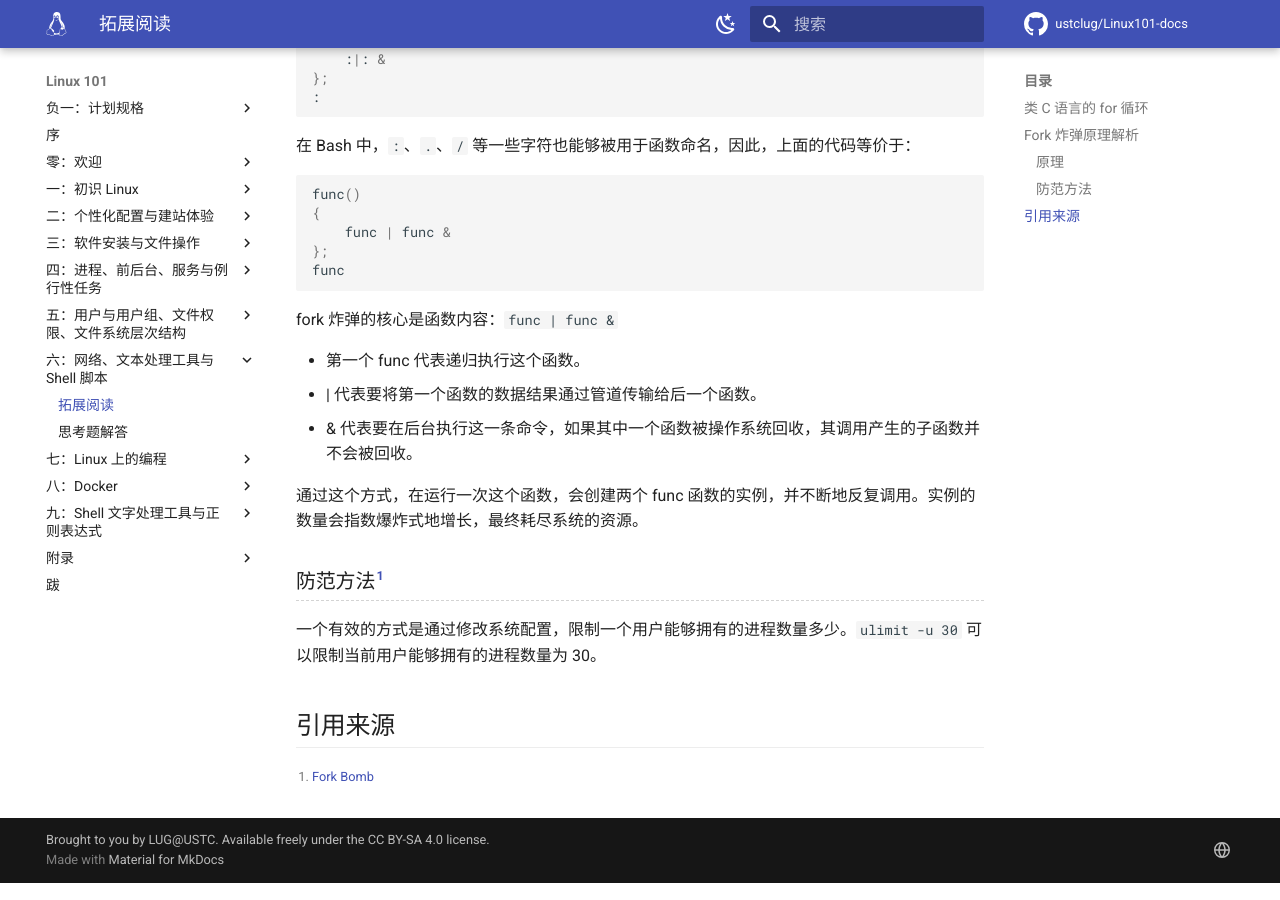
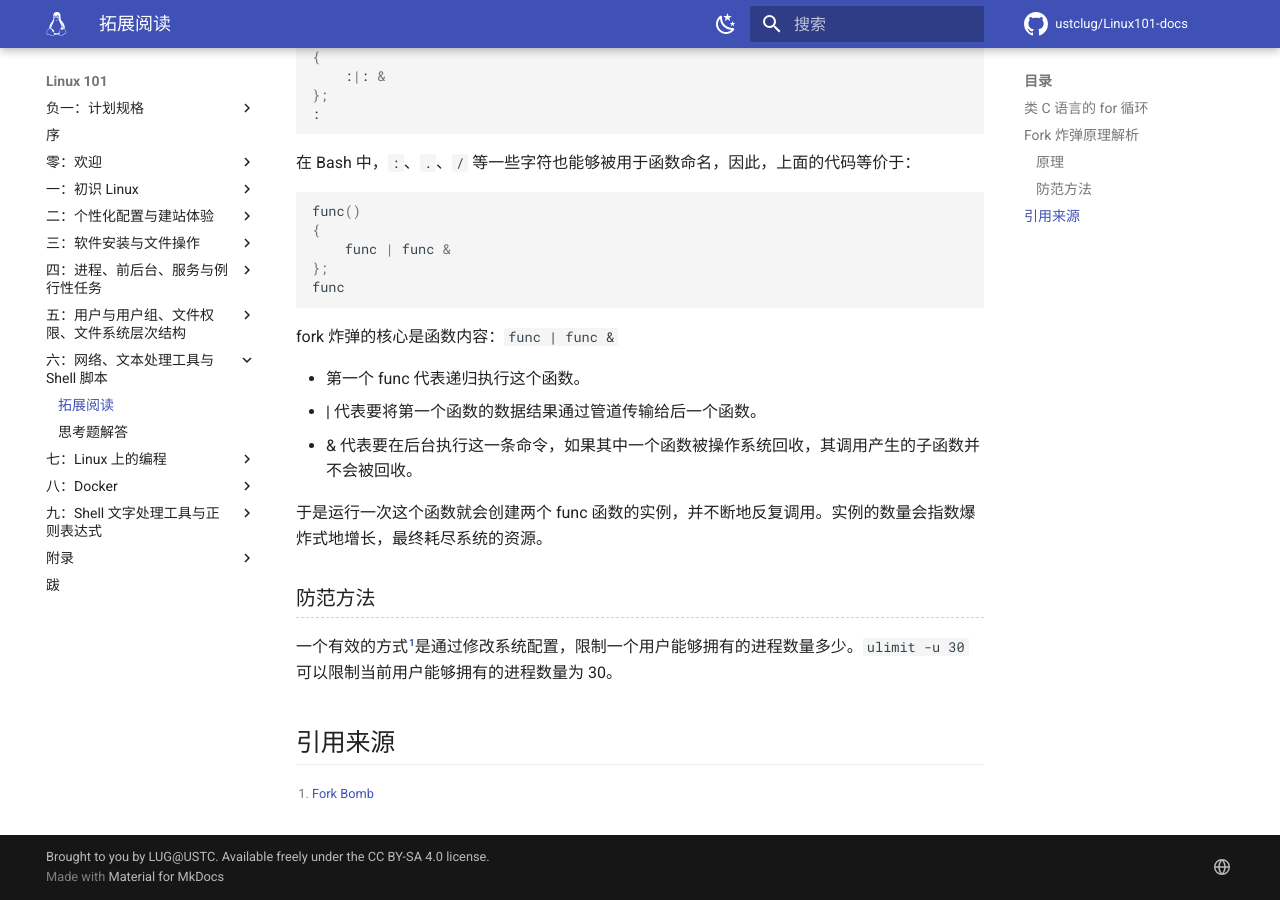
Before and after one commit to ustclug/Linux101-docs, an MkDocs documentation site: the page built from docs/Ch06/supplement.md, in a window 1280 px wide and 900 px high, scrolled down 1337 px. Built offline with MkDocs 1.6.1 and Material for MkDocs 9.7.7, drawn with Linux system fonts in a browser that asks for light colours; comment, search, counter and statistics services are not loaded.

Commit message:
Ch06 & 07: typo fixes

````diff
--- a/docs/Ch06/supplement.md
+++ b/docs/Ch06/supplement.md
@@ -1,6 +1,6 @@
 # 拓展阅读 {#supplement}
 
-## 类 C 语言的 for 循环 {c-style-for}
+## 类 C 语言的 for 循环 {#c-style-for}
 
 ```shell
 for((assignment;condition;next));do
@@ -17,6 +17,7 @@
 
     ```shell
     #!/bin/bash
+
     for((i=1;i<=5;i++));do
         echo "这是第 $i 次调用";
     done;
@@ -34,7 +35,7 @@
 
 与 C 中相似，赋值和下一步执行可以放到代码之前循环语句之中执行，这里要注意一点：如果要在循环体中进行 for 中的 next 操作，记得变量要加 $，不然程序会变成死循环。
 
-## Fork 炸弹原理解析 {fork-bomb}
+## Fork 炸弹原理解析 {#fork-bomb}
 
 !!! Warning "命令含有危险性"
 
@@ -42,7 +43,7 @@
 
 在[第五章](../Ch05/index.md)中，我们介绍过 fork 炸弹。它通过创建大量进程消耗大量的系统资源，从而拖慢系统与正常进程的运行速度，增大响应时间，使得操作系统的正常运作受到较大影响。[^1]
 
-### 原理 {fork-bomb-theory}
+### 原理 {#fork-bomb-theory}
 
 Fork 炸弹有如下的这种形式：
 
@@ -76,11 +77,11 @@
 - | 代表要将第一个函数的数据结果通过管道传输给后一个函数。
 - & 代表要在后台执行这一条命令，如果其中一个函数被操作系统回收，其调用产生的子函数并不会被回收。
 
-通过这个方式，在运行一次这个函数，会创建两个 func 函数的实例，并不断地反复调用。实例的数量会指数爆炸式地增长，最终耗尽系统的资源。
+于是运行一次这个函数就会创建两个 func 函数的实例，并不断地反复调用。实例的数量会指数爆炸式地增长，最终耗尽系统的资源。
 
-### 防范方法[^1] {fork-bomb-prevention}
+### 防范方法 {#fork-bomb-prevention}
 
-一个有效的方式是通过修改系统配置，限制一个用户能够拥有的进程数量多少。`ulimit -u 30` 可以限制当前用户能够拥有的进程数量为 30。
+一个有效的方式[^1]是通过修改系统配置，限制一个用户能够拥有的进程数量多少。`ulimit -u 30` 可以限制当前用户能够拥有的进程数量为 30。
 
 ## 引用来源 {#references .no-underline }
 
````
Also changed, not shown: docs/Ch07/index.md (+4 -4 lines).
